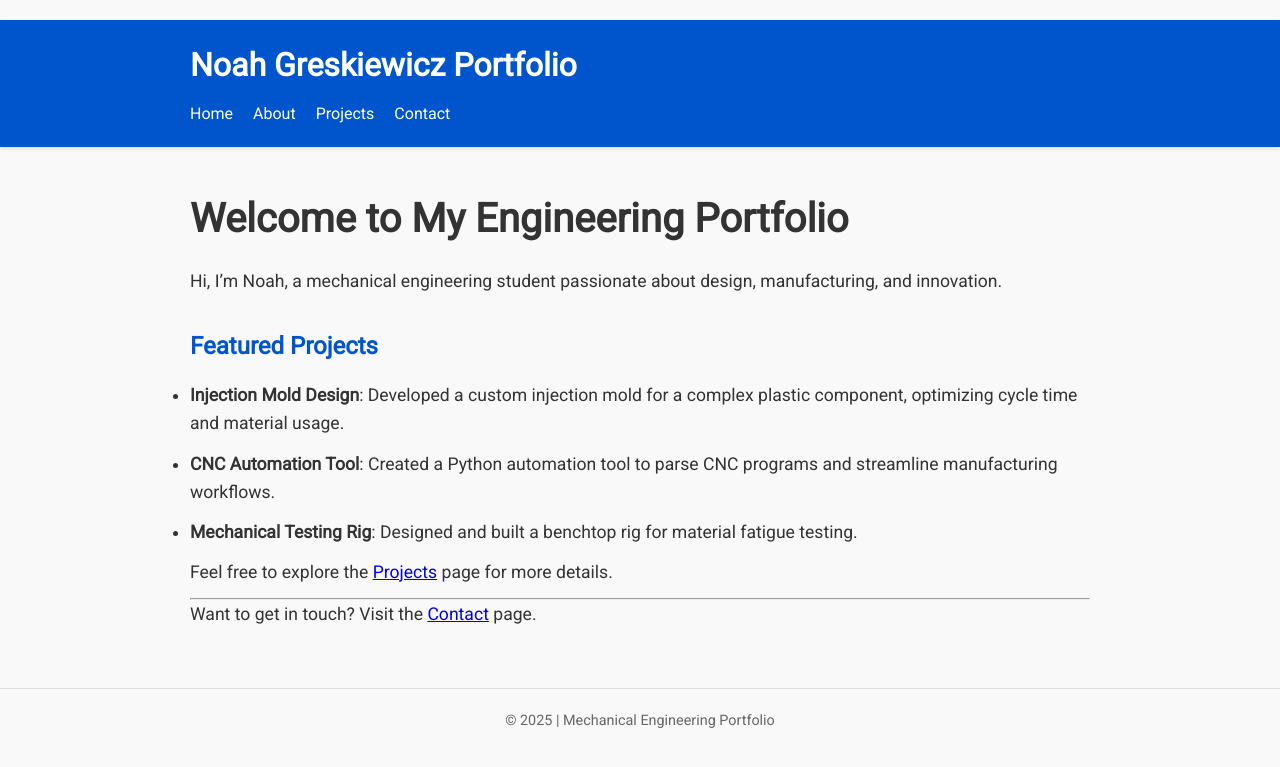
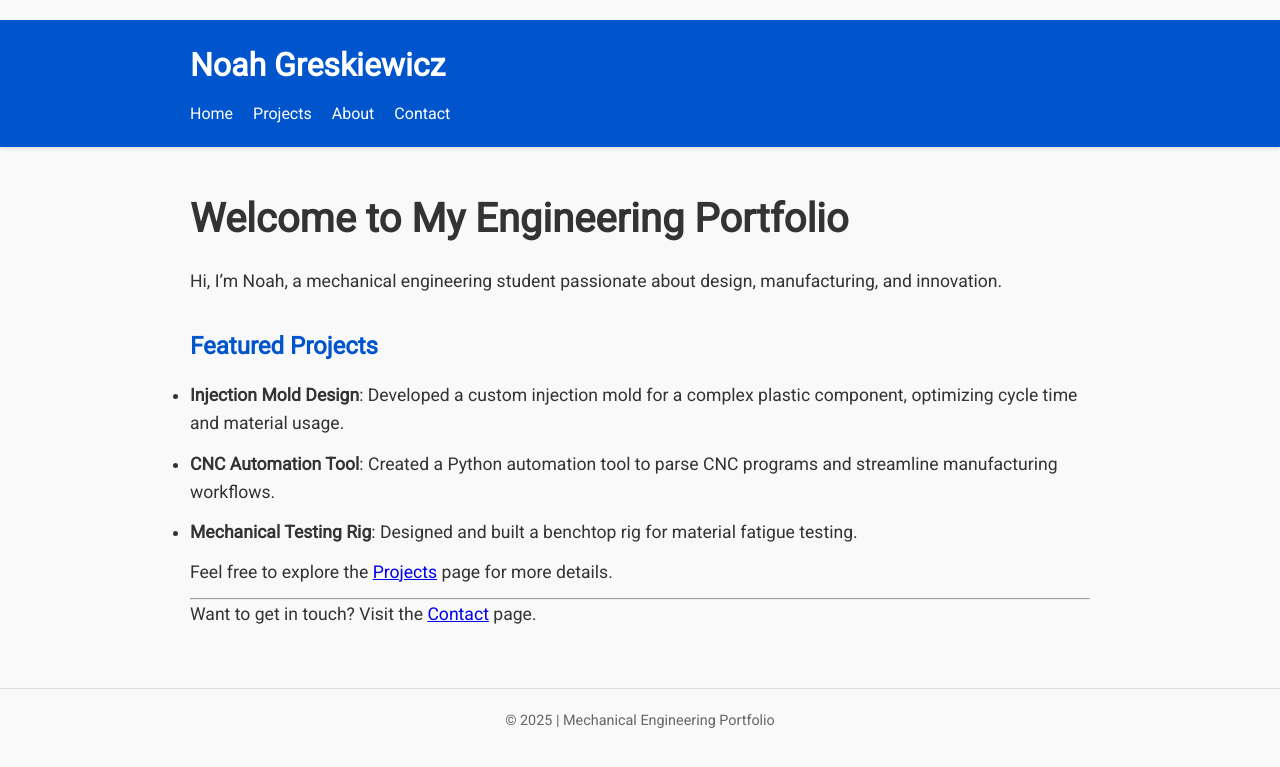
Before and after one commit to ngreskie/ngreskie.github.io, a Jekyll site: the page built from index.md, in a window 1280 px wide. Shown: the top 767 px of the page. Built offline with Jekyll 4.4.1, drawn with Linux system fonts in a browser that asks for light colours.

Commit message:
changed site name and link order in header

```diff
--- a/_config.yml
+++ b/_config.yml
@@ -1,4 +1,4 @@
-title: "Noah Greskiewicz Portfolio"
+title: "Noah Greskiewicz"
 description: "Mechanical Engineering projects & resume"
 baseurl: "/website" # leave blank for root
 url: "https://ngreskie.github.io/website"
--- a/_layouts/default.html
+++ b/_layouts/default.html
@@ -17,8 +17,8 @@
       <nav>
         <ul>
           <li><a href="{{ '/' | relative_url }}">Home</a></li>
+          <li><a href="{{ '/projects.html' | relative_url }}">Projects</a></li>
           <li><a href="{{ '/about.html' | relative_url }}">About</a></li>
-          <li><a href="{{ '/projects.html' | relative_url }}">Projects</a></li>
           <li><a href="{{ '/contact.html' | relative_url }}">Contact</a></li>
         </ul>
       </nav>
```
